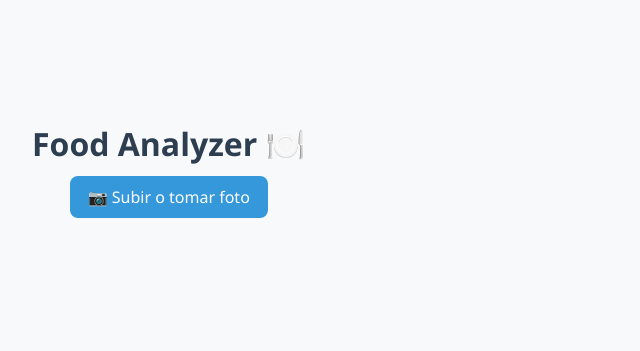
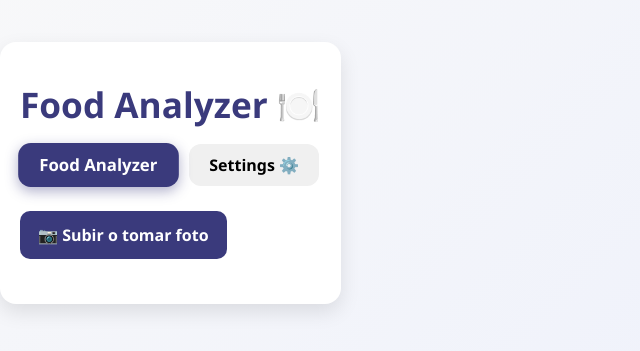
Before and after one commit to DuvanHB/nutri_life_front, a React (Vite) app: page / in a window 1280 px wide. Shown: the part 227-578 px from the top of the page, without its empty margins (0-640 px from the left). Built offline with nearby package versions, Linux system fonts and the light colour scheme.

Commit message:
settings added successfully

```diff
--- a/src/App.css
+++ b/src/App.css
@@ -1,151 +1,183 @@
-/* General */
+/* Global Styles */
 body {
   font-family: "Segoe UI", Tahoma, Geneva, Verdana, sans-serif;
-  background: #f8f9fa;
+  background: linear-gradient(135deg, #f9f9f9, #eaeefc);
   margin: 0;
   padding: 0;
   color: #333;
 }
 
+/* Container */
 .container {
-  max-width: 1100px;
-  margin: auto;
-  padding: 2rem;
-  text-align: center;
+  max-width: 1000px;
+  margin: 40px auto;
+  padding: 20px;
+  background: #fff;
+  border-radius: 16px;
+  box-shadow: 0 8px 20px rgba(0, 0, 0, 0.1);
+  animation: fadeIn 0.5s ease-in-out;
 }
 
 .title {
-  font-size: 2rem;
-  margin-bottom: 1.5rem;
-  color: #2c3e50;
+  text-align: center;
+  font-size: 2.2rem;
+  margin-bottom: 20px;
+  color: #3a3a7c;
 }
 
-/* Upload button */
+/* Tabs */
+.tabs {
+  display: flex;
+  justify-content: center;
+  gap: 15px;
+  margin-bottom: 25px;
+}
+
+.tabs button {
+  padding: 10px 20px;
+  border-radius: 12px;
+  border: none;
+  background: #f0f0f0;
+  font-size: 1rem;
+  font-weight: 600;
+  cursor: pointer;
+  transition: all 0.3s;
+}
+
+.tabs button.active {
+  background: #3a3a7c;
+  color: white;
+  transform: scale(1.05);
+  box-shadow: 0 4px 12px rgba(58, 58, 124, 0.4);
+}
+
+.tabs button:hover {
+  background: #dcdcdc;
+}
+
+/* Upload */
 input[type="file"] {
   display: none;
 }
 
-input[type="file"] + label {
-  background: #3498db;
+label[for="fileUpload"] {
+  display: inline-block;
+  padding: 12px 18px;
+  background: #3a3a7c;
   color: white;
-  padding: 10px 18px;
-  border-radius: 8px;
+  border-radius: 10px;
   cursor: pointer;
-  transition: 0.3s;
-  font-weight: 500;
+  font-weight: 600;
+  transition: background 0.3s;
 }
 
-input[type="file"] + label:hover {
-  background: #2980b9;
+label[for="fileUpload"]:hover {
+  background: #2a2a5c;
 }
 
-/* Layout */
+/* Content layout */
 .content {
   display: flex;
-  flex-wrap: wrap;
-  justify-content: center;
-  margin-top: 2rem;
-  gap: 2rem;
+  justify-content: space-between;
+  gap: 30px;
+  margin-top: 25px;
 }
 
 .preview,
 .result {
-  background: white;
-  padding: 1rem;
+  flex: 1;
+  padding: 20px;
+  background: #fafafa;
   border-radius: 12px;
-  box-shadow: 0 4px 10px rgba(0, 0, 0, 0.08);
-  flex: 1;
-  min-width: 280px;
-}
-
-.preview h3,
-.result h3 {
-  margin-bottom: 1rem;
-  color: #2c3e50;
+  box-shadow: 0 4px 12px rgba(0, 0, 0, 0.05);
 }
 
 .preview img {
   max-width: 100%;
   border-radius: 12px;
-  box-shadow: 0 3px 6px rgba(0, 0, 0, 0.1);
+  margin-top: 10px;
 }
 
-/* Result Table */
-.result table {
+/* Tables */
+table {
   width: 100%;
   border-collapse: collapse;
+  margin-top: 10px;
 }
 
-.result td {
+td,
+th {
+  border: 1px solid #ddd;
   padding: 10px;
-  border-bottom: 1px solid #eee;
-  text-align: left;
-}
-
-.result td:first-child {
-  font-weight: bold;
-  color: #34495e;
-}
-
-/* Registered foods */
-.registered {
-  margin-top: 2.5rem;
-  background: white;
-  padding: 1.5rem;
-  border-radius: 12px;
-  box-shadow: 0 4px 10px rgba(0, 0, 0, 0.08);
-  text-align: left;
-}
-
-.registered h2 {
-  margin-bottom: 1rem;
-  color: #27ae60;
-}
-
-.registered table {
-  width: 100%;
-  border-collapse: collapse;
-}
-
-.registered th,
-.registered td {
-  padding: 10px;
-  border-bottom: 1px solid #eee;
   text-align: center;
 }
 
-.registered th {
-  background: #27ae60;
+th {
+  background: #3a3a7c;
   color: white;
-  font-weight: 600;
 }
 
-/* Loading spinner */
-.loading {
-  margin-top: 1rem;
-  font-weight: bold;
-  color: #3498db;
+tr:nth-child(even) {
+  background: #f7f7f7;
 }
 
-.loading::after {
-  content: " ⏳";
-  animation: spin 1s linear infinite;
-  display: inline-block;
+/* Registered Foods */
+.registered {
+  margin-top: 40px;
+  padding: 20px;
+  background: #fafafa;
+  border-radius: 12px;
+  box-shadow: 0 4px 12px rgba(0, 0, 0, 0.05);
 }
 
-@keyframes spin {
-  0% {
-    transform: rotate(0deg);
+/* Settings Form */
+.settings form {
+  display: grid;
+  grid-template-columns: 1fr 1fr;
+  gap: 15px 20px;
+  margin-top: 20px;
+}
+
+.settings label {
+  display: flex;
+  flex-direction: column;
+  font-weight: 600;
+  color: #444;
+}
+
+.settings input,
+.settings select {
+  padding: 10px;
+  margin-top: 6px;
+  border-radius: 8px;
+  border: 1px solid #ccc;
+  font-size: 1rem;
+  transition: border 0.3s;
+}
+
+.settings input:focus,
+.settings select:focus {
+  outline: none;
+  border-color: #3a3a7c;
+}
+
+/* Loading */
+.loading {
+  text-align: center;
+  font-size: 1.2rem;
+  color: #3a3a7c;
+  margin-top: 15px;
+  font-weight: bold;
+}
+
+/* Animation */
+@keyframes fadeIn {
+  from {
+    opacity: 0;
+    transform: translateY(10px);
   }
-  100% {
-    transform: rotate(360deg);
+  to {
+    opacity: 1;
+    transform: translateY(0);
   }
 }
-
-/* Responsive */
-@media (max-width: 768px) {
-  .content {
-    flex-direction: column;
-    align-items: center;
-  }
-}
--- a/src/App.jsx
+++ b/src/App.jsx
@@ -3,11 +3,22 @@ import Swal from "sweetalert2";
 import "./App.css";
 
 function App() {
+  const [activeTab, setActiveTab] = useState("analyzer"); // 👈 default tab
   const [image, setImage] = useState(null);
   const [preview, setPreview] = useState(null);
   const [result, setResult] = useState(null);
   const [loading, setLoading] = useState(false);
   const [registeredFoods, setRegisteredFoods] = useState([]);
+
+  // ✅ Settings state
+  const [settings, setSettings] = useState({
+    age: "",
+    height: "",
+    weight: "",
+    trainsPerWeek: "",
+    activity: "Normal",
+    goal: "Maintain",
+  });
 
   // Upload image to backend
   const handleUpload = async (file) => {
@@ -68,11 +79,34 @@ function App() {
     if (file) handleUpload(file);
   };
 
+  const handleSettingsChange = (e) => {
+    const { name, value } = e.target;
+    setSettings((prev) => ({ ...prev, [name]: value }));
+  };
+
   return (
     <div className="container">
       <h1 className="title">Food Analyzer 🍽️</h1>
 
-      {/* Upload button */}
+      {/* Tabs Navigation */}
+      <div className="tabs">
+        <button
+          className={activeTab === "analyzer" ? "active" : ""}
+          onClick={() => setActiveTab("analyzer")}
+        >
+          Food Analyzer
+        </button>
+        <button
+          className={activeTab === "settings" ? "active" : ""}
+          onClick={() => setActiveTab("settings")}
+        >
+          Settings ⚙️
+        </button>
+      </div>
+
+      {/* Food Analyzer Tab */}
+      {activeTab === "analyzer" && (
+        <>
           <input
             id="fileUpload"
             type="file"
@@ -85,7 +119,6 @@ function App() {
           {loading && <p className="loading">Analizando imagen...</p>}
 
           <div className="content">
-        {/* Left: Preview */}
             {preview && (
               <div className="preview">
                 <h3>Imagen</h3>
@@ -93,7 +126,6 @@ function App() {
               </div>
             )}
 
-        {/* Right: Result Table */}
             {result && (
               <div className="result">
                 <h3>Resultado</h3>
@@ -125,7 +157,6 @@ function App() {
             )}
           </div>
 
-      {/* Registered foods table */}
           {registeredFoods.length > 0 && (
             <div className="registered">
               <h2>Comidas Registradas 📋</h2>
@@ -153,6 +184,79 @@ function App() {
               </table>
             </div>
           )}
+        </>
+      )}
+
+      {/* Settings Tab */}
+      {activeTab === "settings" && (
+        <div className="settings">
+          <h2>Configuración ⚙️</h2>
+          <form>
+            <label>
+              Edad:
+              <input
+                type="number"
+                name="age"
+                value={settings.age}
+                onChange={handleSettingsChange}
+              />
+            </label>
+            <label>
+              Altura (cm):
+              <input
+                type="number"
+                name="height"
+                value={settings.height}
+                onChange={handleSettingsChange}
+              />
+            </label>
+            <label>
+              Peso (kg):
+              <input
+                type="number"
+                name="weight"
+                value={settings.weight}
+                onChange={handleSettingsChange}
+              />
+            </label>
+            <label>
+              Entrenamientos por semana:
+              <input
+                type="number"
+                name="trainsPerWeek"
+                value={settings.trainsPerWeek}
+                onChange={handleSettingsChange}
+              />
+            </label>
+            <label>
+              Actividad diaria:
+              <select
+                name="activity"
+                value={settings.activity}
+                onChange={handleSettingsChange}
+              >
+                <option value="Muy activo">Muy activo</option>
+                <option value="Activo">Activo</option>
+                <option value="Normal">Normal</option>
+                <option value="Poco activo">Poco activo</option>
+              </select>
+            </label>
+            <label>
+              Objetivo:
+              <select
+                name="goal"
+                value={settings.goal}
+                onChange={handleSettingsChange}
+              >
+                <option value="Gain">Ganar peso</option>
+                <option value="Lose">Perder peso</option>
+                <option value="Maintain">Mantener</option>
+              </select>
+            </label>
+          </form>
+          <pre>{JSON.stringify(settings, null, 2)}</pre>
+        </div>
+      )}
     </div>
   );
 }
```
Lines whose indentation alone changed are shown as unchanged.
